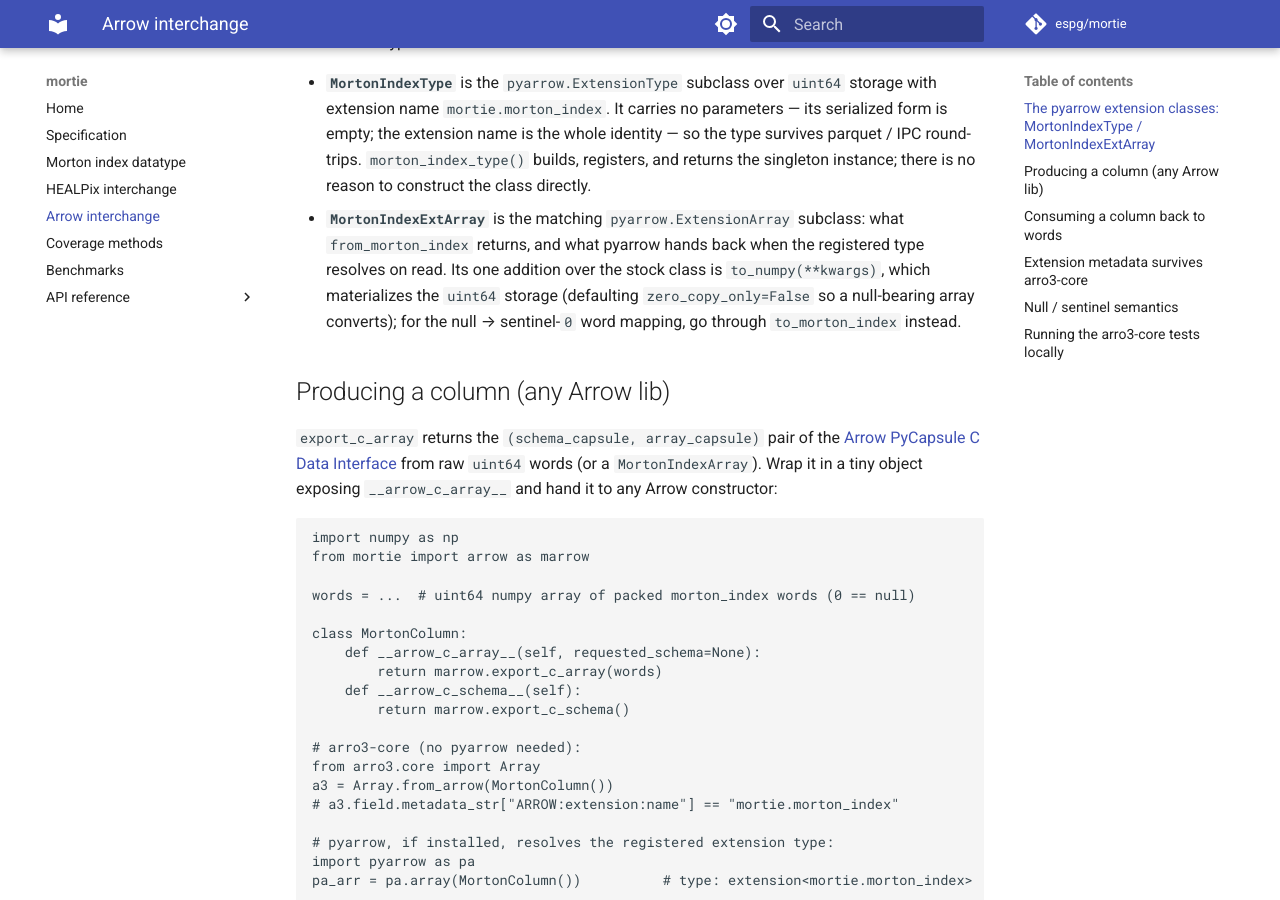
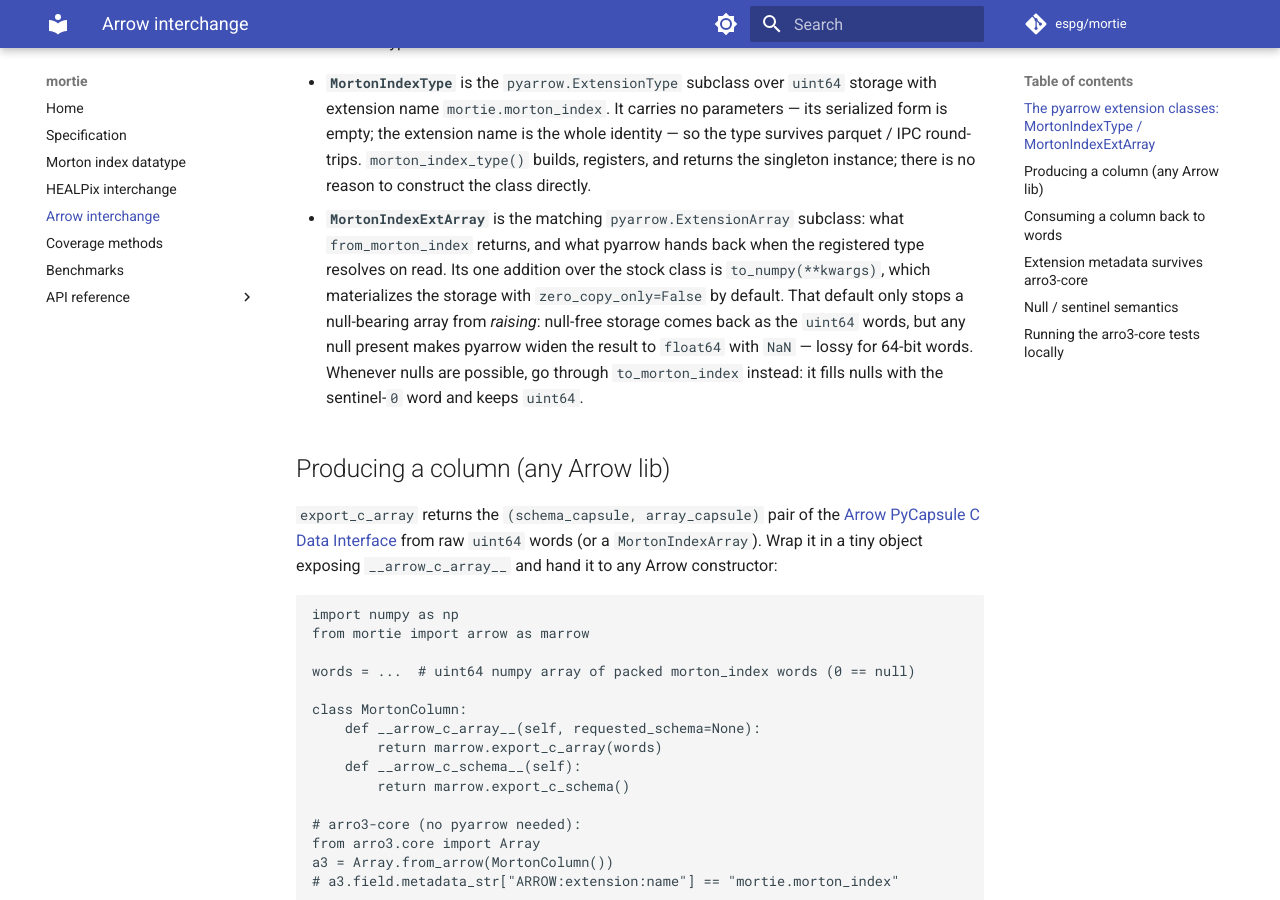
Before and after one commit to espg/mortie, an MkDocs documentation site: the page built from docs/arrow_interchange.md, in a window 1280 px wide and 900 px high, scrolled down 1041 px. Built offline with MkDocs 1.6.1 and Material for MkDocs 9.7.7, drawn with Linux system fonts in a browser that asks for light colours; comment, search, counter and statistics services are not loaded; the version menu is left out.

Commit message:
fold review: to_numpy widens to float64 once nulls are present (issue #176)

```diff
--- a/docs/arrow_interchange.md
+++ b/docs/arrow_interchange.md
@@ -43,10 +43,13 @@ user having touched the type first.
 - **`MortonIndexExtArray`** is the matching `pyarrow.ExtensionArray`
   subclass: what `from_morton_index` returns, and what pyarrow hands back
   when the registered type resolves on read. Its one addition over the
-  stock class is `to_numpy(**kwargs)`, which materializes the `uint64`
-  storage (defaulting `zero_copy_only=False` so a null-bearing array
-  converts); for the null → sentinel-`0` word mapping, go through
-  `to_morton_index` instead.
+  stock class is `to_numpy(**kwargs)`, which materializes the storage with
+  `zero_copy_only=False` by default. That default only stops a null-bearing
+  array from *raising*: null-free storage comes back as the `uint64` words,
+  but any null present makes pyarrow widen the result to `float64` with
+  `NaN` — lossy for 64-bit words. Whenever nulls are possible, go through
+  `to_morton_index` instead: it fills nulls with the sentinel-`0` word and
+  keeps `uint64`.
 
 ## Producing a column (any Arrow lib)
 
```
Also changed, not shown: 1 other file.
